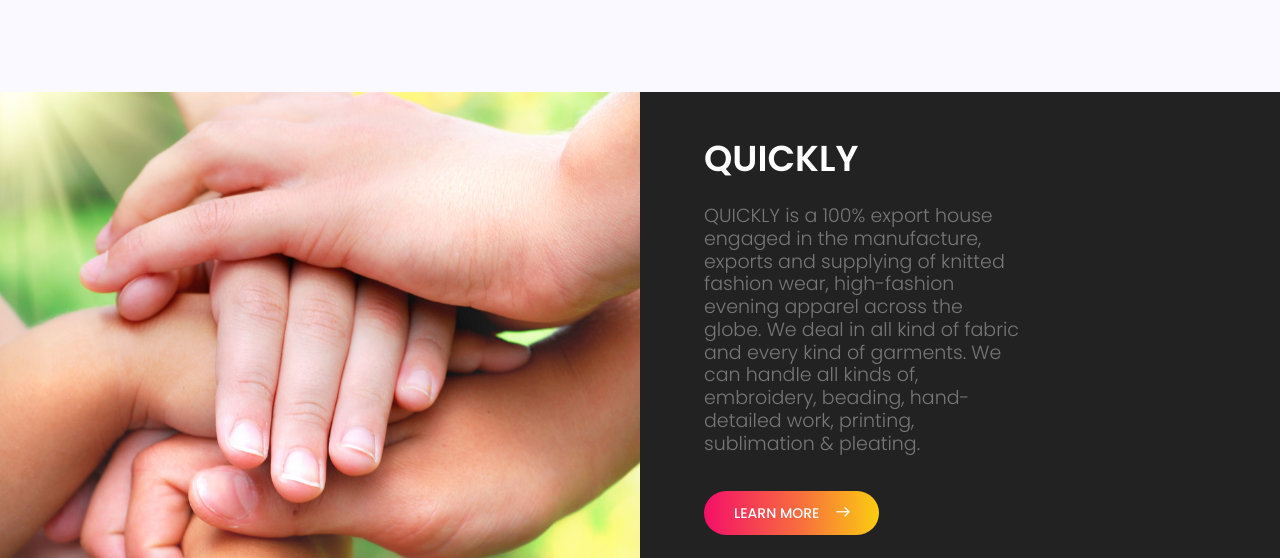
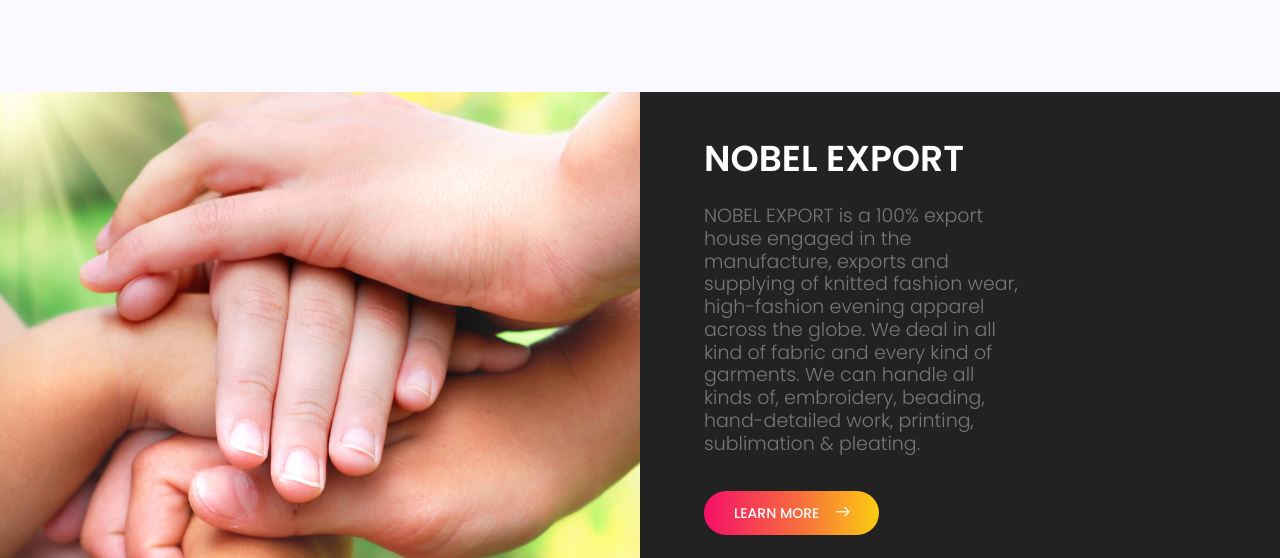
Before and after one commit to rishi8094/nobelexport.in, a plain HTML site: page index.html in a window 1280 px wide. Shown: the part 1760-2318 px from the top of the page. Drawn offline with nearby package versions, Linux system fonts and the light colour scheme.

Commit message:
fix: name

```diff
--- a/index.html
+++ b/index.html
@@ -15,7 +15,7 @@
 	<!-- meta character set -->
 	<meta charset="UTF-8">
 	<!-- Site Title -->
-	<title>QUICKLY</title>
+	<title>NOBEL EXPORT</title>
 
 	<link href="https://fonts.googleapis.com/css?family=Poppins:100,200,400,300,500,600,700" rel="stylesheet">
 	<!--
@@ -192,9 +192,9 @@
 					<img class="img-fluid" src="img/about-img.jpg" alt="">
 				</div>
 				<div class="col-lg-6 col-md-12 about-right">
-					<h1>QUICKLY</h1>
+					<h1>NOBEL EXPORT</h1>
 					<p style="font-size:19px;">
-						QUICKLY is a 100% export house engaged in the manufacture, exports and supplying of knitted fashion wear,
+						NOBEL EXPORT is a 100% export house engaged in the manufacture, exports and supplying of knitted fashion wear,
 						high-fashion evening apparel across the globe. We deal in all kind of fabric and every kind of garments. We
 						can handle all kinds of,
 						embroidery, beading, hand-detailed work, printing, sublimation &amp; pleating.
@@ -306,7 +306,7 @@
 						document.write(new Date().getFullYear());
 					</script> All rights reserved |
 					<!--This template is made with <i class="fa fa-heart-o" aria-hidden="true"></i> by <a href="https://colorlib.com" target="_blank">Colorlib-->
-					QUICKLY LLC</a>
+						NOBEL EXPORT</a>
 					<!-- Link back to Colorlib can't be removed. Template is licensed under CC BY 3.0. -->
 				</p>
 			</div>
```
Also changed, not shown: apparel.html (+2 -2 lines), screen-printing.html (+2 -2 lines), services.html (+2 -2 lines), sublimation-printing.html (+2 -2 lines).
